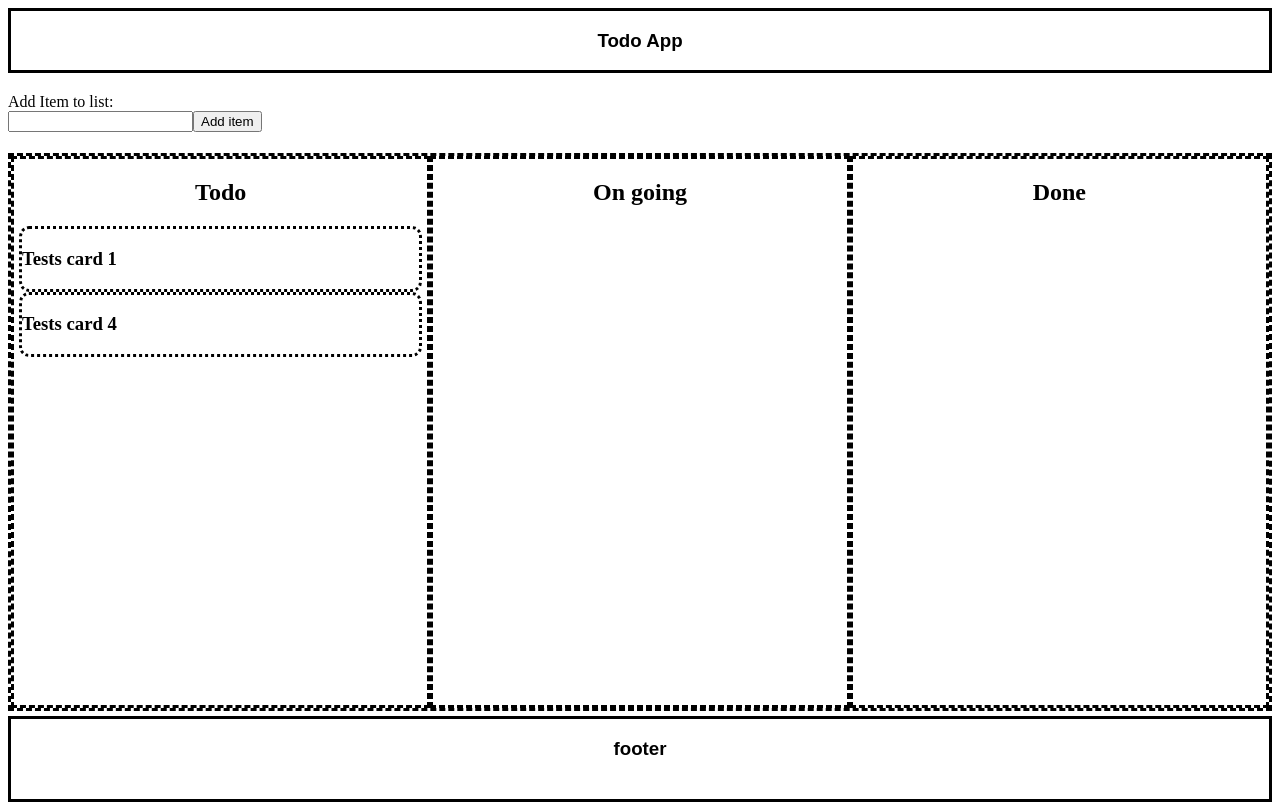
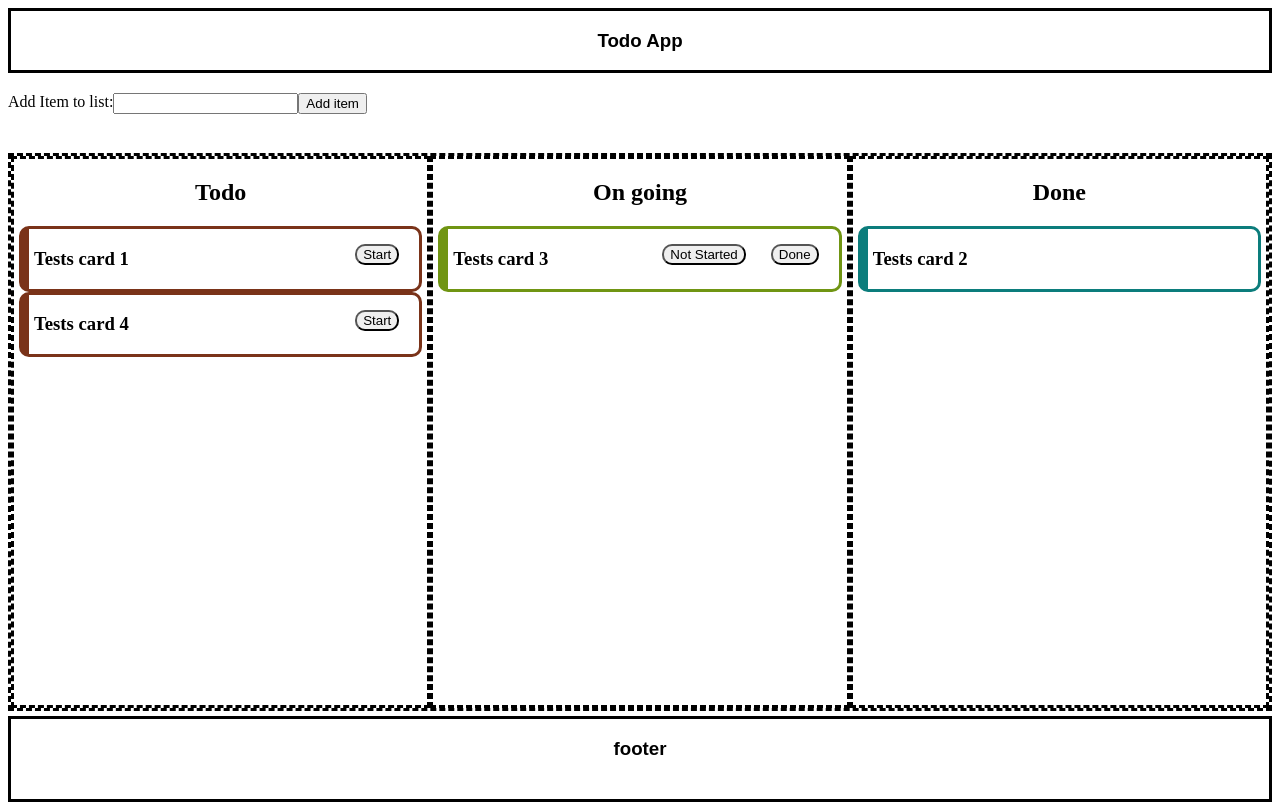
Before and after one commit to sanjay186/TodoApp, a React (Create React App) app: page / in a window 1280 px wide. Built offline with nearby package versions, Linux system fonts and the light colour scheme.

Commit message:
item colour changes and button actions

```diff
--- a/src/Redux/ItemReducer.js
+++ b/src/Redux/ItemReducer.js
@@ -33,13 +33,21 @@ const initialState = {
 
 export const itemReducer = createSlice({
   name: "ItemList",
-  initialState,
+  initialState:initialState,
   reducers: {
     addItem: (state, action) => {
-      return { ...state, ItemList: [...state.ItemList, action.payload] };
-    },
-    changeState: (state) => {},
+      console.log("action.paylaod",action.payload);
+
+
+      state.ItemList=[...state.ItemList,action.payload] ;
+      },
+
+   changeStatus: (state,action) => {
+    console.log("change action.paylaod",action.payload);
+   const foundItem = state.ItemList.findIndex(x => x.id === action.payload.id);
+   state.ItemList[foundItem].status=action.payload.status;
+   },
   },
 });
-export const { addItem, changeState } = itemReducer.actions;
+export const { addItem,changeStatus } = itemReducer.actions;
 export default itemReducer.reducer;
--- a/src/component/AddValue.jsx
+++ b/src/component/AddValue.jsx
@@ -1,62 +1,50 @@
-import React, { Component } from "react";
-import { connect } from "react-redux";
-import { bindActionCreators } from "redux";
-import { addToList } from "../actions/action";
-import PropTypes from "prop-types";
+import React,  {useState} from "react";
 import "../component/styles/componentStyles.css";
+import { addItem } from "../Redux/ItemReducer";
+import { useDispatch } from 'react-redux';
+import {genrateId , getCurrentDate}from '../common/common';
+import {STATUS_TYPE}from '../Redux/reducerConstant'
 
-export class AddValue extends Component {
-  constructor(props) {
-    super(props);
-    this.state = {
-      value: "",
-    };
-  }
-  handleChange = (event) => {
-    this.setState({
-      value: event.target.value,
-    });
+export const AddValue =()=> {
+
+const [value , setValue]= useState("");
+const dispatch = useDispatch();
+const handleChange = (event) => {
+
+      setValue(event.target.value)
   };
-  handleSubmit = (event) => {
-    if (this.state.value !== "") {
-      this.props.addToList({
-        value: this.state.value,
-        isdone: false,
-        tab: "LIST",
-      });
-      console.log(this.state.value);
-      event.preventDefault();
-      this.setState({
-        value: "",
-      });
+
+  const handleSubmit = (event) => {
+    if (value !== "") {
+      console.log(event);
+      dispatch(addItem(
+        {
+          id: genrateId(),
+          value: value,
+          status: STATUS_TYPE.TODO,
+          created_date: getCurrentDate(),
+        },
+      ))
+
+
+      setValue("");
     }
   };
 
-  render() {
+
     return (
       <div className="form">
-        <form onSubmit={this.handleSubmit}>
+
           Add Item to list: <br/>
           <input
             type="text"
-            value={this.state.value}
-            onChange={this.handleChange}
+            value={value}
+            onChange={handleChange}
           />
-          <input type="submit" value="Add item" />
-        </form>
+          <input type="button" value="Add item"  onClick={handleSubmit}/>
+
       </div>
     );
-  }
+
 }
-
-const mapDispatchToProps = (dispatch) => {
-  return {
-    ...bindActionCreators({ addToList }, dispatch),
-  };
-};
-
-export default connect(null, mapDispatchToProps)(AddValue);
-
-AddValue.propTypes = {
-  addToList: PropTypes.func,
-};
+export default AddValue;
--- a/src/component/Itemcard.jsx
+++ b/src/component/Itemcard.jsx
@@ -1,15 +1,32 @@
 import React from "react";
 import "./styles/ItemCard.css";
+import { useDispatch } from 'react-redux';
+import { changeStatus } from "../Redux/ItemReducer";
+import {STATUS_TYPE} from "../Redux/reducerConstant";
 
 const  ItemCard =(props)=>{
+  const dispatch = useDispatch();
   const {itemData} = props;
   console.log("itemsDataghfghf==>",itemData)
     return(
 
         <div className="item-wrapper">
-       {itemData&& <div className="item-card">
-      <h3>{itemData.value }</h3>
-        </div> }
+
+       {itemData&& <div className={`item-card ${itemData.status === 'todo'?`border-color-todo`: `${itemData.status === 'onGoing'?"border-color-onGoing":"border-color-done"}`}`} >
+
+      <h3 className="h3-text">{itemData.value }</h3>
+      <span>
+    { itemData.status === "todo" &&<button className="item-btn"
+    onClick={()=>{dispatch(changeStatus({id:itemData.id,status:STATUS_TYPE.ONGOING}))}}>Start
+    </button> }
+     { itemData.status ==="onGoing"&& <>
+       <button onClick={()=>{dispatch(changeStatus({id:itemData.id,status:STATUS_TYPE.TODO}))}}className="item-btn">
+       Not Started</button>
+     <button onClick={()=>{dispatch(changeStatus({id:itemData.id,status:STATUS_TYPE.COMPELTED}))}}className="item-btn">
+      Done</button> </> }
+
+      </span>
+      </div>}
 
         </div>
 
--- a/src/component/styles/ItemCard.css
+++ b/src/component/styles/ItemCard.css
@@ -6,11 +6,44 @@
 }
 .item-card{
     display: flex;
-    flex-direction: column;
+    flex-direction: row;
     /* background-color: rgb(223, 223, 81); */
-    border-style: dotted;
+    border-style: solid;
+    border-radius: 10px 10px 10px 10px;
+    /* border-radius: 10px; */
+    margin-left: 5px;
+    margin-right: 5px;
+    border-left-style: solid;
+  /* border-left-color: rgb(122, 51, 25); */
+  border-left-width:10px ;
+  /* border-color: rgb(122, 51, 25); */
+    justify-content:space-between;
+
+}
+.border-color-todo{
+    border-color: rgb(122, 51, 25);
+border-left-color: rgb(122, 51, 25);
+}
+.border-color-onGoing{
+    border-color: rgb(112, 149, 19);
+border-left-color: rgb(112, 149, 19);
+}
+.border-color-done{
+    border-color: rgb(12, 125, 124);
+border-left-color: rgb(12, 125, 124);
+}
+
+.item-btn{
+
+
     border-radius: 10px;
     margin-left: 5px;
-    margin-right: 5px;
+    margin-right: 20px;
+    margin-top: 15px;
+    margin-bottom: 15px;
+
 
 }
+.h3-text{
+    margin-left: 5px;
+}
--- a/src/container/AppContainer.jsx
+++ b/src/container/AppContainer.jsx
@@ -2,13 +2,13 @@ import React from "react";
 import AddValue from "../component/AddValue";
 import "./Styles/AppContainer.css";
 import ItemCard from "../component/Itemcard";
-import { useSelector, useDispatch } from 'react-redux'
+import { useSelector } from 'react-redux'
 
 
 
 const AppContainer =() =>{
   const items = useSelector((state) => state.itemReducer.ItemList);
-  console.log("items==>",items);
+
     return (
         <>
          <div className="inputclass">
@@ -34,13 +34,29 @@ const AppContainer =() =>{
 <div className="heading">
 <h2>On going</h2>
 </div>
-<ItemCard/>
+{items.map((item)=>{
+
+ if(item.status === "onGoing"){
+return (
+
+<ItemCard itemData = {item}/>
+)}
+})   }
+
 </div>
 <div className="col">
 <div className="heading">
 <h2>Done</h2>
 </div>
-<ItemCard/>
+{items.map((item)=>{
+
+ if(item.status === "done"){
+return (
+
+<ItemCard itemData = {item}/>
+)}
+})   }
+
 </div>
 
       </div>
```
